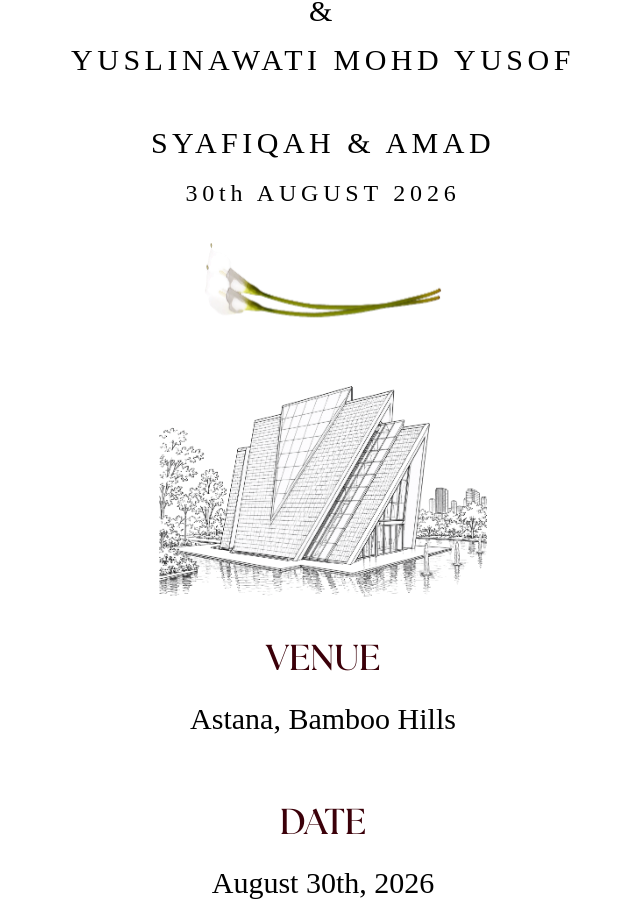
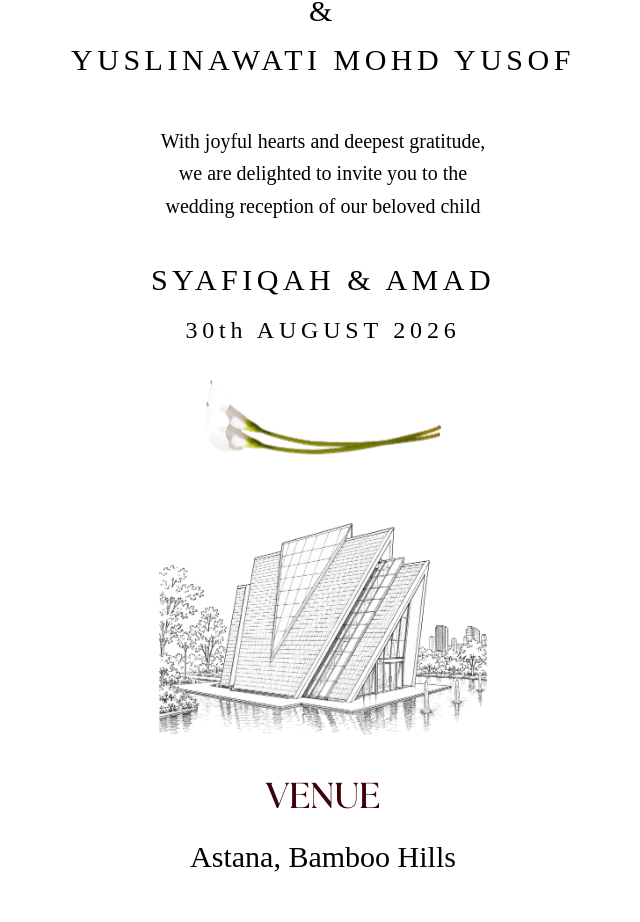
Before and after one commit to amadzai/syamad-wedding-invitation, a React (Vite) app: page /invitation in a window 1280 px wide. Shown: the part 1377-2299 px from the top of the page, without its empty margins (317-957 px from the left). Built offline with nearby package versions, Linux system fonts and the light colour scheme; no server answers; a web font is replaced by a local one.

Commit message:
feat: add outro text

```diff
--- a/src/locale/translations.ts
+++ b/src/locale/translations.ts
@@ -13,6 +13,8 @@ export const translations = {
     'invitation.hostsLeft': 'ZAINURIN JAAFAR',
     'invitation.hostsConnector': 'as well as',
     'invitation.hostsRight': 'ZUKARNAIN ZAKARIA\n&\nYUSLINAWATI MOHD YUSOF',
+    'invitation.outro':
+      'With joyful hearts and deepest gratitude,\nwe are delighted to invite you to the\nwedding reception of our beloved child',
     'invitation.coupleNames': 'SYAFIQAH & AMAD',
     'invitation.dateLong': '30th AUGUST 2026',
 
@@ -52,6 +54,8 @@ export const translations = {
     'invitation.hostsLeft': 'ZAINURIN JAAFAR',
     'invitation.hostsConnector': 'serta',
     'invitation.hostsRight': 'ZUKARNAIN ZAKARIA\n&\nYUSLINAWATI MOHD YUSOF',
+    'invitation.outro':
+      'Dengan penuh rasa kesyukuran,\nkami ingin menjemput tuan/puan ke\nmajlis perkahwinan anakanda kami',
     'invitation.coupleNames': 'SYAFIQAH & AMAD',
     'invitation.dateLong': '30 OGOS 2026',
 
--- a/src/pages/Invitation.tsx
+++ b/src/pages/Invitation.tsx
@@ -147,6 +147,10 @@ export function Invitation() {
 
       <p className="mt-4 animate-rise-blur text-center font-seasons text-2xl leading-relaxed tracking-[0.15em] whitespace-pre-line text-black sm:mt-6 sm:text-3xl">
         {t('invitation.hostsRight')}
+      </p>
+
+      <p className="mt-6 max-w-2xl animate-rise-blur text-center font-script text-base leading-relaxed whitespace-pre-line text-black sm:mt-10 sm:text-xl">
+        {t('invitation.outro')}
       </p>
 
       <h1 className="mt-4 animate-rise-blur text-center font-seasons text-2xl tracking-[0.15em] text-black sm:mt-10 sm:text-3xl">
```
